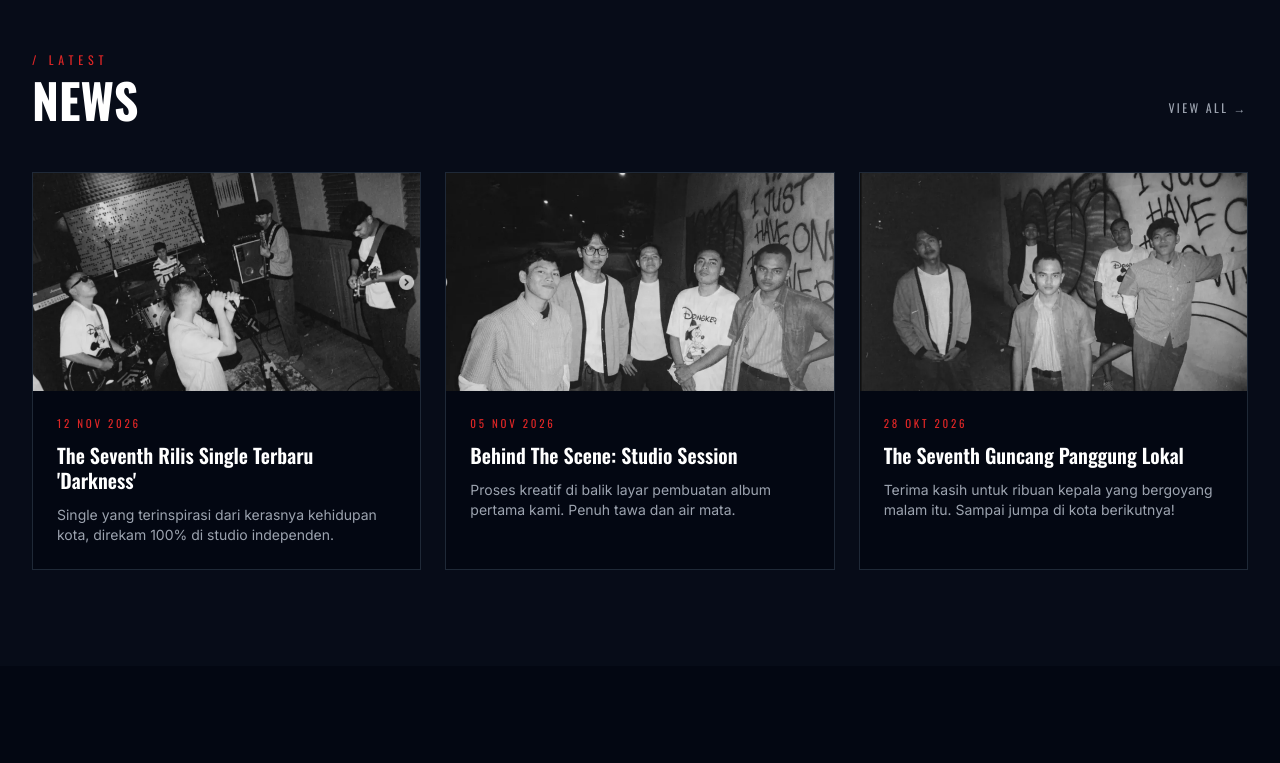
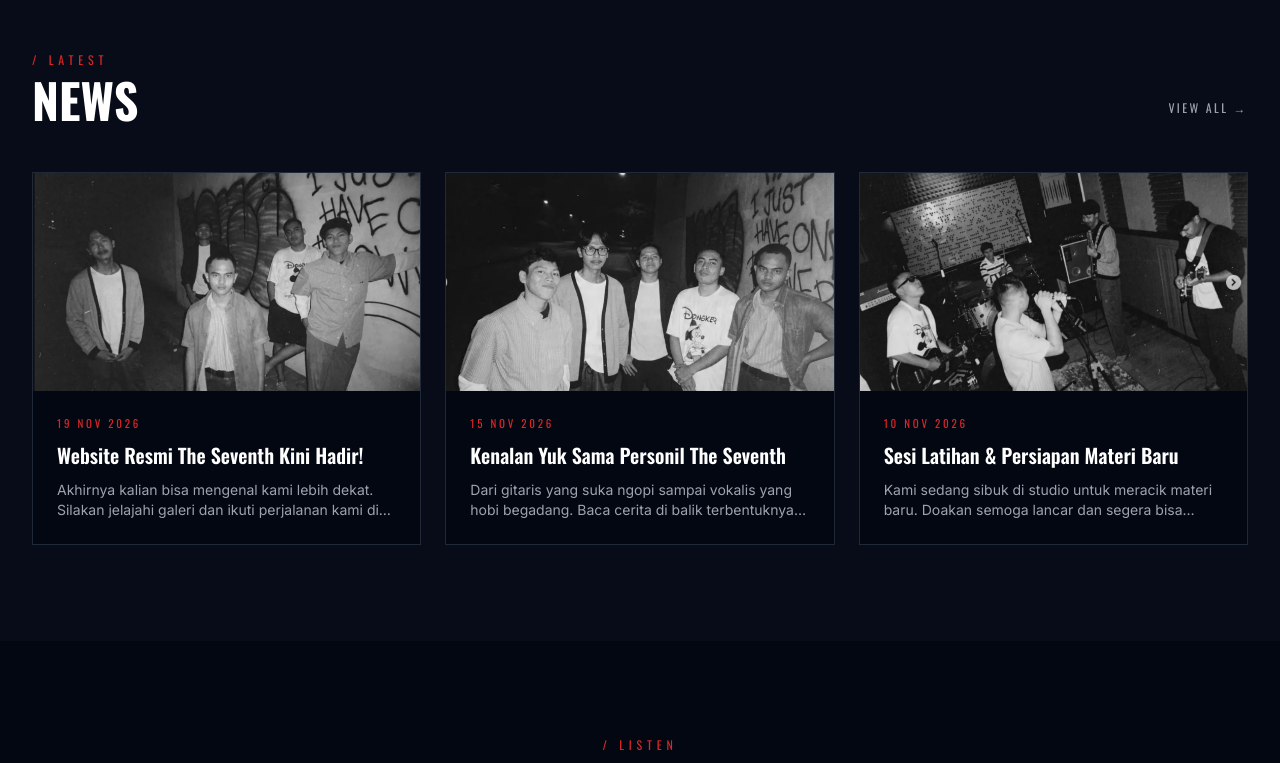
Before and after one commit to Bagaas-ind/the-seventh, a React (Vite) app in the folder frontend/: page / in a window 1280 px wide. Shown: the part 1475-2238 px from the top of the page. Built offline with nearby package versions, Linux system fonts and the light colour scheme; no server answers.

Commit message:
Update dummy news to realistic band updates

```diff
--- a/frontend/src/components/Hero.jsx
+++ b/frontend/src/components/Hero.jsx
@@ -23,8 +23,6 @@ export default function Hero() {
           THE SEVENTH
         </h1>
         <p className="mt-8 text-gray-300 max-w-xl mx-auto text-sm md:text-base">
-          Darkness has a sound. Experience the loudest chapter of our story —
-          raw riffs, heavy drums, and lyrics that cut deep.
         </p>
         <div className="mt-10 flex flex-wrap justify-center gap-4">
           <Link
--- a/frontend/src/pages/Home.jsx
+++ b/frontend/src/pages/Home.jsx
@@ -7,24 +7,24 @@ import Hero from '../components/Hero';
 const DUMMY_NEWS = [
   {
     id: 1,
-    title: "The Seventh Rilis Single Terbaru 'Darkness'",
-    excerpt: "Single yang terinspirasi dari kerasnya kehidupan kota, direkam 100% di studio independen.",
-    image_url: "/images/gallery-1.jpg",
-    date: "12 Nov 2026"
+    title: "Website Resmi The Seventh Kini Hadir!",
+    excerpt: "Akhirnya kalian bisa mengenal kami lebih dekat. Silakan jelajahi galeri dan ikuti perjalanan kami di sini.",
+    image_url: "/images/hero.jpg",
+    date: "19 Nov 2026"
   },
   {
     id: 2,
-    title: "Behind The Scene: Studio Session",
-    excerpt: "Proses kreatif di balik layar pembuatan album pertama kami. Penuh tawa dan air mata.",
+    title: "Kenalan Yuk Sama Personil The Seventh",
+    excerpt: "Dari gitaris yang suka ngopi sampai vokalis yang hobi begadang. Baca cerita di balik terbentuknya band ini.",
     image_url: "/images/gallery-2.jpg",
-    date: "05 Nov 2026"
+    date: "15 Nov 2026"
   },
   {
     id: 3,
-    title: "The Seventh Guncang Panggung Lokal",
-    excerpt: "Terima kasih untuk ribuan kepala yang bergoyang malam itu. Sampai jumpa di kota berikutnya!",
-    image_url: "/images/hero.jpg",
-    date: "28 Okt 2026"
+    title: "Sesi Latihan & Persiapan Materi Baru",
+    excerpt: "Kami sedang sibuk di studio untuk meracik materi baru. Doakan semoga lancar dan segera bisa kalian dengar!",
+    image_url: "/images/gallery-1.jpg",
+    date: "10 Nov 2026"
   }
 ];
 
```
